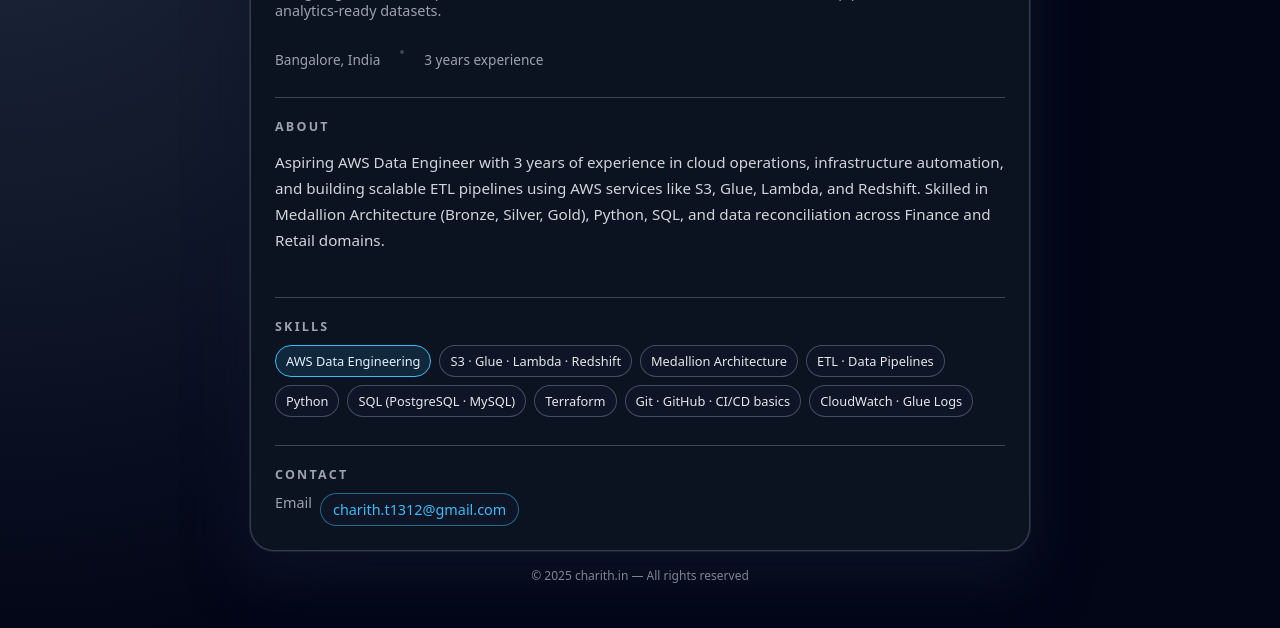
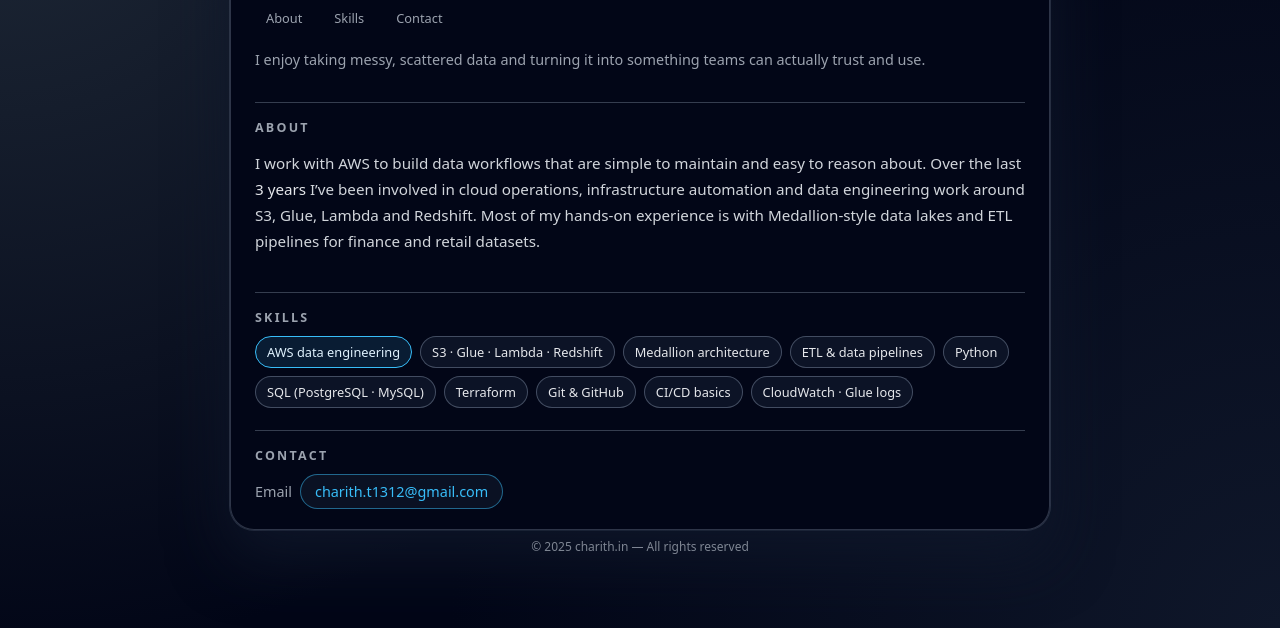
Before and after one commit to T-Charith/portfolio, a plain HTML site: page index.html in a window 1280 px wide. Shown: the part 172-800 px from the top of the page. Drawn offline with Linux system fonts and the light colour scheme.

Commit message:
Refine portfolio description and styles
Updated the portfolio description and made various style adjustments for improved layout and aesthetics.

```diff
--- a/index.html
+++ b/index.html
@@ -4,12 +4,12 @@
   <meta charset="UTF-8" />
   <meta name="viewport" content="width=device-width, initial-scale=1.0" />
   <title>charith.in – AWS Data Engineer</title>
-  <meta name="description" content="Portfolio of CHARITH T – AWS Data Engineer specializing in data lakes, ETL pipelines, and Medallion Architecture on AWS.">
+  <meta name="description" content="Portfolio of CHARITH T – AWS Data Engineer focused on data lakes, ETL pipelines, and AWS-based analytics.">
   <style>
     :root {
-      --bg: #0f172a;          /* page background */
-      --card-bg: #0b1220;     /* card background */
-      --accent: #38bdf8;      /* cyan accent */
+      --bg: #020617;
+      --card-bg: #020617;
+      --accent: #38bdf8;
       --accent-soft: rgba(56, 189, 248, 0.12);
       --text-main: #e5e7eb;
       --text-muted: #9ca3af;
@@ -20,11 +20,17 @@
       box-sizing: border-box;
     }
 
+    html {
+      scroll-behavior: smooth;
+    }
+
     body {
       margin: 0;
       font-family: system-ui, -apple-system, BlinkMacSystemFont, "Segoe UI",
         sans-serif;
-      background: radial-gradient(circle at top left, #1e293b 0, #020617 55%);
+      background:
+        radial-gradient(circle at top left, #1f2937 0, transparent 55%),
+        radial-gradient(circle at bottom right, #0f172a 0, #020617 55%);
       color: var(--text-main);
       min-height: 100vh;
       display: flex;
@@ -35,32 +41,35 @@
 
     .shell {
       width: 100%;
-      max-width: 780px;
+      max-width: 820px;
     }
 
     .card {
-      background: var(--card-bg);
+      background: radial-gradient(circle at top, #020617 0, #020617 55%);
       border-radius: 24px;
-      padding: 32px 24px 24px;
+      padding: 24px 24px 20px;
       box-shadow:
-        0 24px 60px rgba(15, 23, 42, 0.8),
-        0 0 0 1px rgba(148, 163, 184, 0.25);
+        0 28px 60px rgba(15, 23, 42, 0.85),
+        0 0 0 1px rgba(148, 163, 184, 0.35);
       border: 1px solid rgba(148, 163, 184, 0.3);
+      transform: translateY(8px);
+      opacity: 0;
+      animation: rise-in 0.7s ease-out forwards;
     }
 
     header {
       display: flex;
       flex-direction: column;
-      gap: 12px;
-      margin-bottom: 28px;
+      gap: 10px;
+      margin-bottom: 18px;
     }
 
-    .name-row {
+    .top-row {
       display: flex;
+      align-items: center;
+      justify-content: space-between;
+      gap: 12px;
       flex-wrap: wrap;
-      align-items: center;
-      gap: 10px;
-      justify-content: space-between;
     }
 
     h1 {
@@ -68,6 +77,7 @@
       letter-spacing: 0.04em;
       text-transform: uppercase;
       margin: 0;
+      white-space: nowrap;
     }
 
     .role-pill {
@@ -77,43 +87,57 @@
       padding: 6px 12px;
       border-radius: 999px;
       border: 1px solid var(--border-subtle);
-      background: rgba(15, 23, 42, 0.6);
+      background: rgba(15, 23, 42, 0.85);
       color: var(--text-muted);
       white-space: nowrap;
+    }
+
+    nav {
+      display: flex;
+      flex-wrap: wrap;
+      gap: 10px;
+      margin-top: 8px;
+      font-size: 0.8rem;
+    }
+
+    .nav-link {
+      border-radius: 999px;
+      padding: 6px 10px;
+      border: 1px solid transparent;
+      background: transparent;
+      color: var(--text-muted);
+      text-decoration: none;
+      cursor: pointer;
+      transition:
+        background 0.16s ease,
+        border-color 0.16s ease,
+        color 0.16s ease,
+        transform 0.12s ease;
+    }
+
+    .nav-link:hover {
+      background: rgba(15, 23, 42, 0.9);
+      border-color: var(--border-subtle);
+      color: var(--text-main);
+      transform: translateY(-1px);
     }
 
     .subline {
       font-size: 0.9rem;
       color: var(--text-muted);
-    }
-
-    .meta {
-      font-size: 0.85rem;
-      color: var(--text-muted);
-      display: flex;
-      flex-wrap: wrap;
-      gap: 8px 16px;
-      margin-top: 4px;
-    }
-
-    .dot {
-      width: 4px;
-      height: 4px;
-      border-radius: 999px;
-      background: var(--border-subtle);
-      display: inline-block;
-      margin: 0 4px;
+      margin-top: 6px;
     }
 
     main {
       display: flex;
       flex-direction: column;
-      gap: 28px;
+      gap: 22px;
+      margin-top: 8px;
     }
 
     section {
       border-top: 1px solid rgba(148, 163, 184, 0.35);
-      padding-top: 20px;
+      padding-top: 16px;
     }
 
     h2 {
@@ -130,6 +154,11 @@
       color: #d1d5db;
     }
 
+    .about em {
+      font-style: normal;
+      color: #e5e7eb;
+    }
+
     .skills-grid {
       display: flex;
       flex-wrap: wrap;
@@ -141,12 +170,18 @@
 
     .skill-pill {
       font-size: 0.8rem;
-      padding: 6px 10px;
+      padding: 6px 11px;
       border-radius: 999px;
       border: 1px solid rgba(148, 163, 184, 0.4);
-      background: rgba(15, 23, 42, 0.8);
+      background: rgba(15, 23, 42, 0.85);
       color: var(--text-main);
       white-space: nowrap;
+      transform: translateY(0);
+      transition:
+        transform 0.14s ease,
+        box-shadow 0.14s ease,
+        border-color 0.14s ease,
+        background 0.14s ease;
     }
 
     .skill-pill.highlight {
@@ -155,12 +190,20 @@
       color: #e0f2fe;
     }
 
+    .skill-pill:hover {
+      transform: translateY(-2px);
+      box-shadow: 0 10px 24px rgba(15, 23, 42, 0.8);
+      border-color: var(--accent);
+      background: rgba(15, 23, 42, 0.95);
+    }
+
     .contact-row {
       display: flex;
       flex-wrap: wrap;
       gap: 8px;
       margin-top: 10px;
       font-size: 0.9rem;
+      align-items: center;
     }
 
     .contact-label {
@@ -171,7 +214,7 @@
       text-decoration: none;
       color: var(--accent);
       border-radius: 999px;
-      padding: 6px 12px;
+      padding: 7px 14px;
       border: 1px solid rgba(56, 189, 248, 0.5);
       background: rgba(15, 23, 42, 0.7);
       transition:
@@ -192,6 +235,12 @@
       box-shadow: 0 12px 30px rgba(56, 189, 248, 0.35);
     }
 
+    .copy-status {
+      font-size: 0.8rem;
+      color: var(--text-muted);
+      min-width: 70px;
+    }
+
     footer {
       text-align: center;
       font-size: 0.75rem;
@@ -200,18 +249,29 @@
       opacity: 0.8;
     }
 
-    @media (max-width: 600px) {
+    @keyframes rise-in {
+      from {
+        opacity: 0;
+        transform: translateY(18px);
+      }
+      to {
+        opacity: 1;
+        transform: translateY(8px);
+      }
+    }
+
+    @media (max-width: 640px) {
       .card {
-        padding: 24px 18px 18px;
-        border-radius: 20px;
+        padding: 22px 18px 18px;
+        border-radius: 18px;
       }
 
-      .name-row {
+      .top-row {
         align-items: flex-start;
       }
 
-      .role-pill {
-        margin-top: 4px;
+      h1 {
+        white-space: normal;
       }
     }
   </style>
@@ -220,54 +280,57 @@
   <div class="shell">
     <div class="card">
       <header>
-        <div class="name-row">
+        <div class="top-row">
           <h1>CHARITH&nbsp;T</h1>
           <span class="role-pill">AWS Data Engineer</span>
         </div>
+
+        <nav>
+          <a class="nav-link" href="#about">About</a>
+          <a class="nav-link" href="#skills">Skills</a>
+          <a class="nav-link" href="#contact">Contact</a>
+        </nav>
+
         <p class="subline">
-          Designing reliable data platforms on AWS with Medallion Architecture, scalable ETL pipelines,
-          and clean, analytics-ready datasets.
+          I enjoy taking messy, scattered data and turning it into something teams can actually trust and use.
         </p>
-        <div class="meta">
-          <span>Bangalore, India</span>
-          <span class="dot"></span>
-          <span>3 years experience</span>
-        </div>
       </header>
 
       <main>
-        <section>
+        <section id="about">
           <h2>About</h2>
           <p class="about">
-            Aspiring AWS Data Engineer with 3 years of experience in cloud operations, infrastructure
-            automation, and building scalable ETL pipelines using AWS services like S3, Glue, Lambda,
-            and Redshift. Skilled in Medallion Architecture (Bronze, Silver, Gold), Python, SQL, and
-            data reconciliation across Finance and Retail domains.
+            I work with AWS to build data workflows that are simple to maintain and easy to reason about.
+            Over the last <em>3 years</em> I’ve been involved in cloud operations, infrastructure automation
+            and data engineering work around S3, Glue, Lambda and Redshift. Most of my hands-on experience
+            is with Medallion-style data lakes and ETL pipelines for finance and retail datasets.
           </p>
         </section>
 
-        <section>
+        <section id="skills">
           <h2>Skills</h2>
           <ul class="skills-grid">
-            <li class="skill-pill highlight">AWS Data Engineering</li>
+            <li class="skill-pill highlight">AWS data engineering</li>
             <li class="skill-pill">S3 · Glue · Lambda · Redshift</li>
-            <li class="skill-pill">Medallion Architecture</li>
-            <li class="skill-pill">ETL · Data Pipelines</li>
+            <li class="skill-pill">Medallion architecture</li>
+            <li class="skill-pill">ETL &amp; data pipelines</li>
             <li class="skill-pill">Python</li>
             <li class="skill-pill">SQL (PostgreSQL · MySQL)</li>
             <li class="skill-pill">Terraform</li>
-            <li class="skill-pill">Git · GitHub · CI/CD basics</li>
-            <li class="skill-pill">CloudWatch · Glue Logs</li>
+            <li class="skill-pill">Git &amp; GitHub</li>
+            <li class="skill-pill">CI/CD basics</li>
+            <li class="skill-pill">CloudWatch · Glue logs</li>
           </ul>
         </section>
 
-        <section>
+        <section id="contact">
           <h2>Contact</h2>
           <div class="contact-row">
             <span class="contact-label">Email</span>
-            <a class="contact-link" href="mailto:charith.t1312@gmail.com">
-              charith.t1312@gmail.com
+            <a class="contact-link" href="mailto:charith.t1312@gmail.com" id="email-link">
+              <span>charith.t1312@gmail.com</span>
             </a>
+            <span class="copy-status" id="copy-status"></span>
           </div>
         </section>
       </main>
@@ -277,5 +340,29 @@
       © 2025 charith.in — All rights reserved
     </footer>
   </div>
+
+  <script>
+    // Small interaction: copy email address on click and show feedback
+    (function () {
+      var emailLink = document.getElementById('email-link');
+      var copyStatus = document.getElementById('copy-status');
+      var email = 'charith.t1312@gmail.com';
+
+      if (!emailLink || !copyStatus || !navigator.clipboard) return;
+
+      emailLink.addEventListener('click', function (e) {
+        e.preventDefault();
+        navigator.clipboard.writeText(email).then(function () {
+          copyStatus.textContent = 'Copied!';
+          setTimeout(function () {
+            copyStatus.textContent = '';
+          }, 2000);
+        }).catch(function () {
+          // if copy fails, just fall back to normal mailto
+          window.location.href = 'mailto:' + email;
+        });
+      });
+    })();
+  </script>
 </body>
 </html>
```
